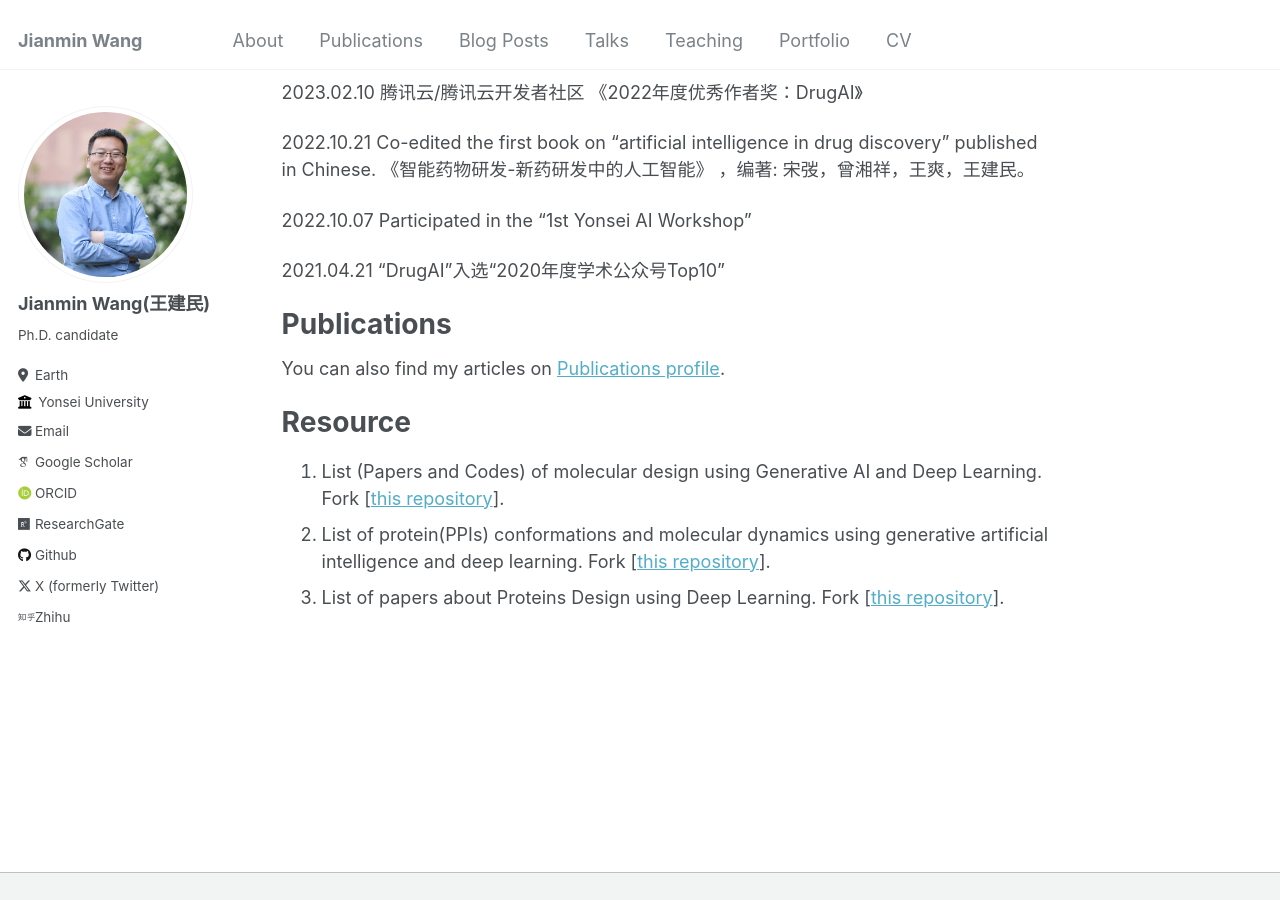
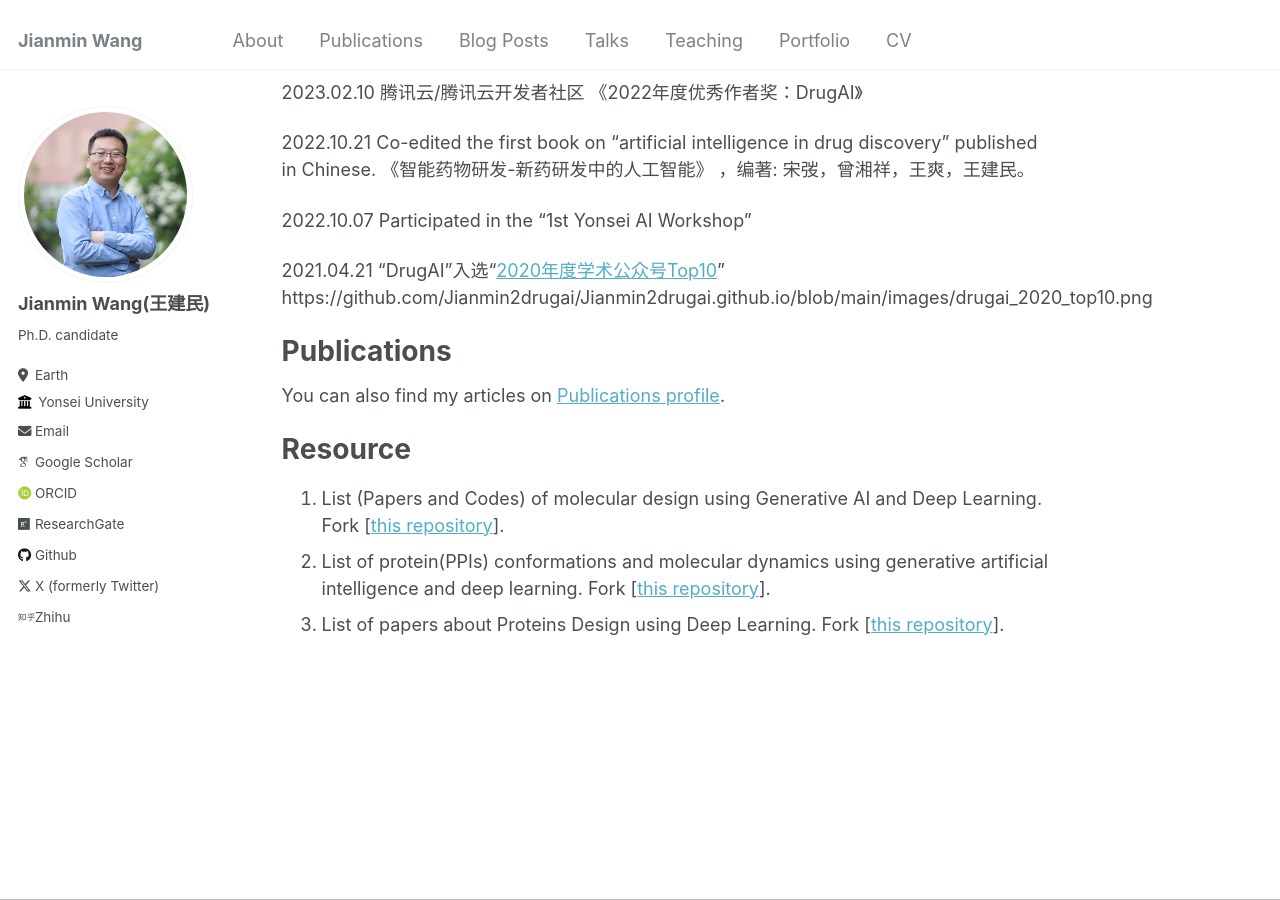
Before and after one commit to Jianmin2drugai/Jianmin2drugai.github.io, a Jekyll site: the page built from _pages/about.md, in a window 1280 px wide and 900 px high, scrolled down 666 px. Built offline with Jekyll 4.4.1, drawn with Linux system fonts in a browser that asks for light colours; some web fonts are replaced; some of the changed lines change nothing that is shown.

Commit message:
Update about.md

```diff
--- a/_pages/about.md
+++ b/_pages/about.md
@@ -25,8 +25,8 @@ News
 
 2022.10.07 Participated in the “1st Yonsei AI Workshop”
 
-2021.04.21 “DrugAI”入选“2020年度学术公众号Top10”
-
+2021.04.21 “DrugAI”入选“<a href="[https://www.yonsei.ac.kr/en_sc](https://github.com/jianmin2drugai.github.io/images/drugai_2020_top10.png/">2020年度学术公众号Top10</a>”
+https://github.com/Jianmin2drugai/Jianmin2drugai.github.io/blob/main/images/drugai_2020_top10.png
 
 Publications
 ======
```
